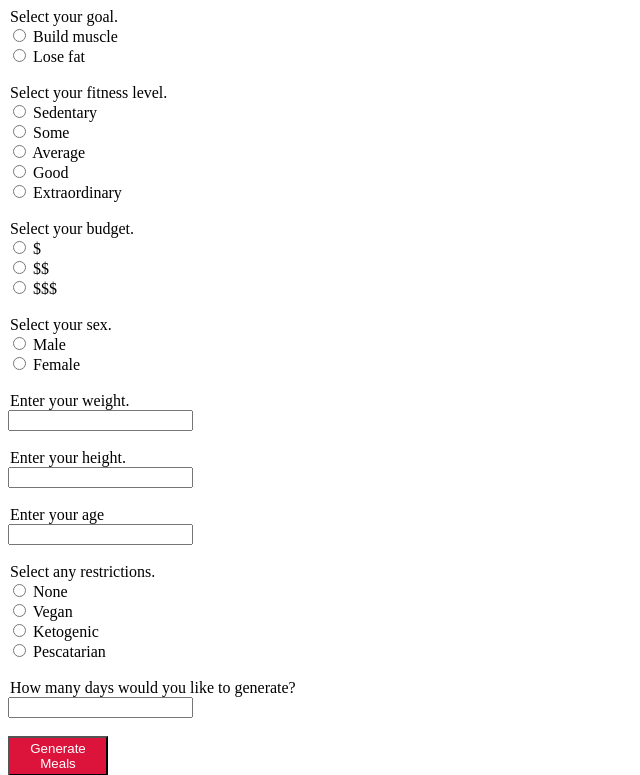
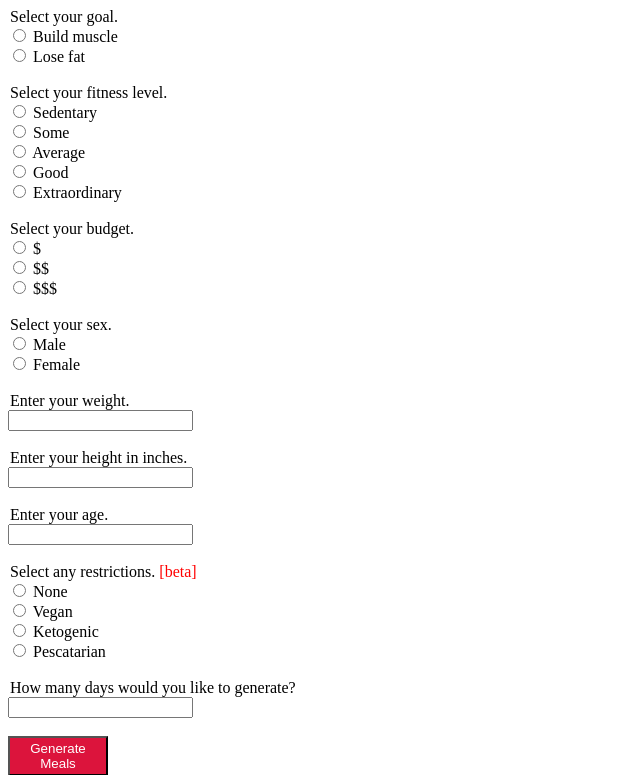
Before and after one commit to saamnasseri/meal-plan-generator, a Flask app: page / in a window 1280 px wide. Shown: the top 775 px of the page, without its empty margins (0-640 px from the left). Run offline with Flask 2, Linux system fonts and the light colour scheme.

Commit message:
'sommeupdates'

```diff
--- a/templates/index.html
+++ b/templates/index.html
@@ -61,17 +61,17 @@
           <input type="text" id="weight" name="weight">
           <label for ="weight"></label><br>
     <br>
-    <legend>Enter your height.</legend>
+    <legend>Enter your height in inches.</legend>
           <input type="text" id="height" name="height">
           <label  for="height"></label><br>
     <br>
 
-    <legend>Enter your age</legend>
+    <legend>Enter your age.</legend>
           <input  type="text" id="age" name="age">
           <label for="age"></label><br>
     <br>
 
-    <legend>Select any restrictions.</legend>
+    <legend>Select any restrictions. <span style="color: red;">[beta]</span></legend>
           <input type="radio" id="none" name="restrictions" value="None">
           <label for="none">None</label><br>
           <input type="radio" id="vegan"  name="restrictions"  value="Vegan">
```
Also changed, not shown: auth.py (+11 -7 lines).
